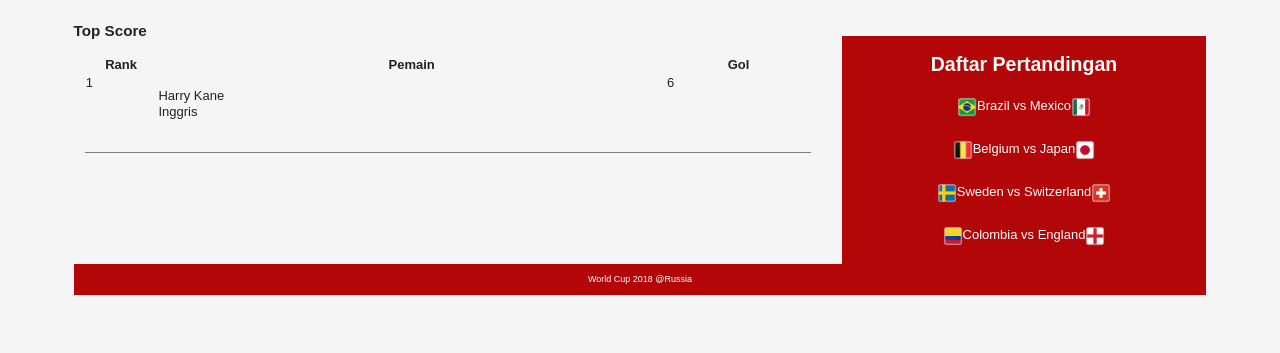
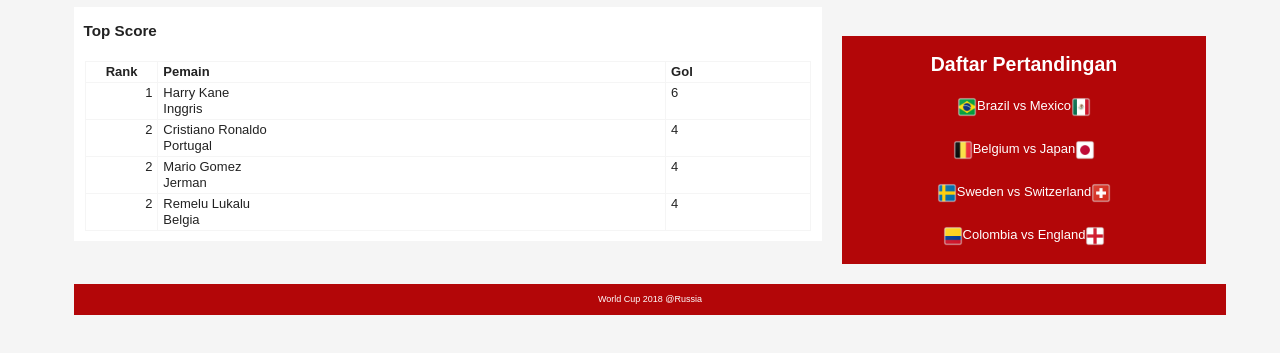
Before and after one commit to 1997arief/tugas_pkw_worldcup, a plain HTML site: page stat.html in a window 1280 px wide. Shown: the part 73-426 px from the top of the page. Drawn offline with Linux system fonts and the light colour scheme.

Commit message:
update css and some content

```diff
--- a/boilerplate.css
+++ b/boilerplate.css
@@ -297,15 +297,26 @@ td {
 .table {
 	margin-top: 0px;
 	margin-right: auto;
-	margin-bottom: 0px;
+	margin-bottom: 10px;
 	margin-left: auto;
 	border-bottom-width: 1px;
 	border-top-style: none;
 	border-right-style: none;
 	border-bottom-style: solid;
 	border-left-style: none;
+  border-collapse: collapse;
+  border-spacing: 0;
 }
-.tdRight {
-
-
+table th, table td{
+  padding: 2px 5px;
+  border: 1px solid #F5F5F5;
 }
+.textRight{
+  text-align: right;
+}
+.textCenter{
+  text-align: center;
+}
+.textLeft{
+  text-align: left;
+}
--- a/stat.html
+++ b/stat.html
@@ -41,25 +41,37 @@ Do the following if you're using your customized build of modernizr (http://www.
       <li><a href="stat.html">Statistik</a></li>
     </ul>
   </div>
-  <div id="DetailContent">
+  <div class="berita" id="DetailContent">
   	<h3>Top Score</h3>
     <table width="97%" class="table">
       <tr>
         <th width="10%" scope="col">Rank</th>
-        <th width="70%" scope="col">Pemain</th>
-        <th width="20%" scope="col">Gol</th>
+        <th width="70%" scope="col" align="left">Pemain</th>
+        <th width="20%" scope="col" align="left">Gol</th>
       </tr>
       <tr>
-        <td align="right">1</td>
-        <td><p>Harry Kane<br>
-          Inggris
-        </p></td>
+        <td class="textRight">1</td>
+        <td>Harry Kane<br>
+          Inggris</td>
         <td>6</td>
       </tr>
       <tr>
-        <td>&nbsp;</td>
-        <td>&nbsp;</td>
-        <td>&nbsp;</td>
+        <td class="textRight">2</td>
+        <td>Cristiano Ronaldo<br>
+          Portugal</td>
+        <td>4</td>
+      </tr>
+      <tr>
+        <td class="textRight">2</td>
+        <td>Mario Gomez<br>
+          Jerman</td>
+        <td>4</td>
+      </tr>
+      <tr>
+        <td class="textRight">2</td>
+        <td>Remelu Lukalu<br>
+          Belgia</td>
+        <td>4</td>
       </tr>
     </table>
   </div>
--- a/style.css
+++ b/style.css
@@ -74,6 +74,8 @@ img, object, embed, video {
 	margin-left: 0;
 	width: 100%;
 	display: block;
+	background-color: #B30608;
+	color: #FFF;
 }
 #Berita {
 	clear: both;
@@ -131,6 +133,14 @@ img, object, embed, video {
 	margin-left: 0;
 	width: 100%;
 	display: block;
+	font-size: 9px;
+	color: #FFF;
+	background-color: #B30608;
+	text-align: center;
+	padding: 10px;
+	margin-top: 20px;
+	margin-right: 0px;
+	margin-bottom: 0px;
 }
 
 #MenuBar1{
@@ -221,6 +231,8 @@ img, object, embed, video {
 	margin-left: 0;
 	width: 100%;
 	display: block;
+	background-color: #B30608;
+	color: #FFF;
 }
 #Berita {
 	clear: both;
@@ -418,11 +430,18 @@ img, object, embed, video {
 }
 #Footer {
 	clear: both;
-	float: none;
-	margin-left: 0px;
-	width: auto;
+	float: left;
+	margin-left: 0;
+	width: 100%;
 	display: block;
-	margin-top: 0px;
+	font-size: 9px;
+	color: #FFF;
+	background-color: #B30608;
+	text-align: center;
+	padding: 10px;
+	margin-top: 20px;
+	margin-right: 0px;
+	margin-bottom: 0px;
 }
 #DetailContent {
 	clear: both;
@@ -464,3 +483,13 @@ img, object, embed, video {
 	margin-bottom: 10px;
 	margin-left: 0px;
 }
+.berita p, .berita h2, .berita h3{
+	padding-right: 10px;
+	padding-left: 10px;
+	padding-bottom: 5px;
+}
+.gambarTengah{
+	margin-left: auto;
+	margin-right: auto;
+	display: block;
+}
```
Also changed, not shown: gugur.html (+1 -1 lines), klasemen.html (+1 -1 lines), pemain.html (+30 -9 lines).
